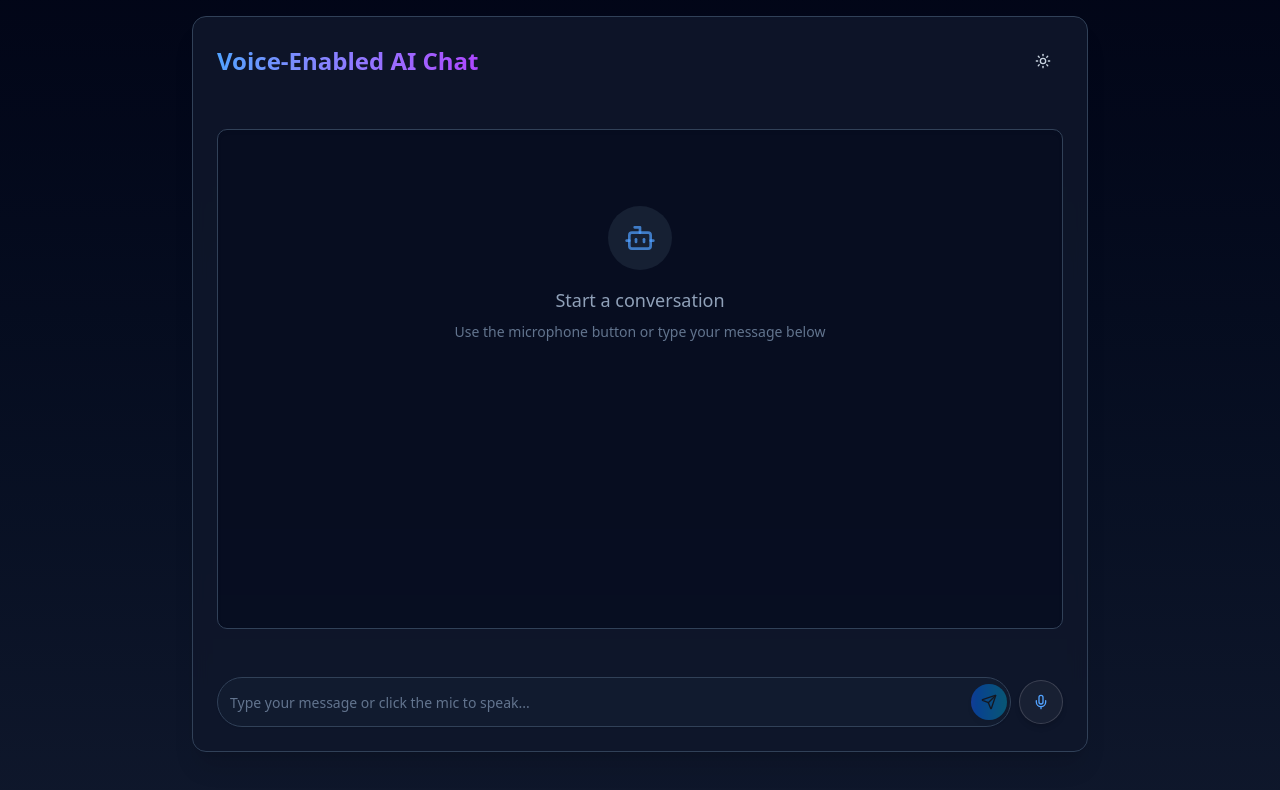
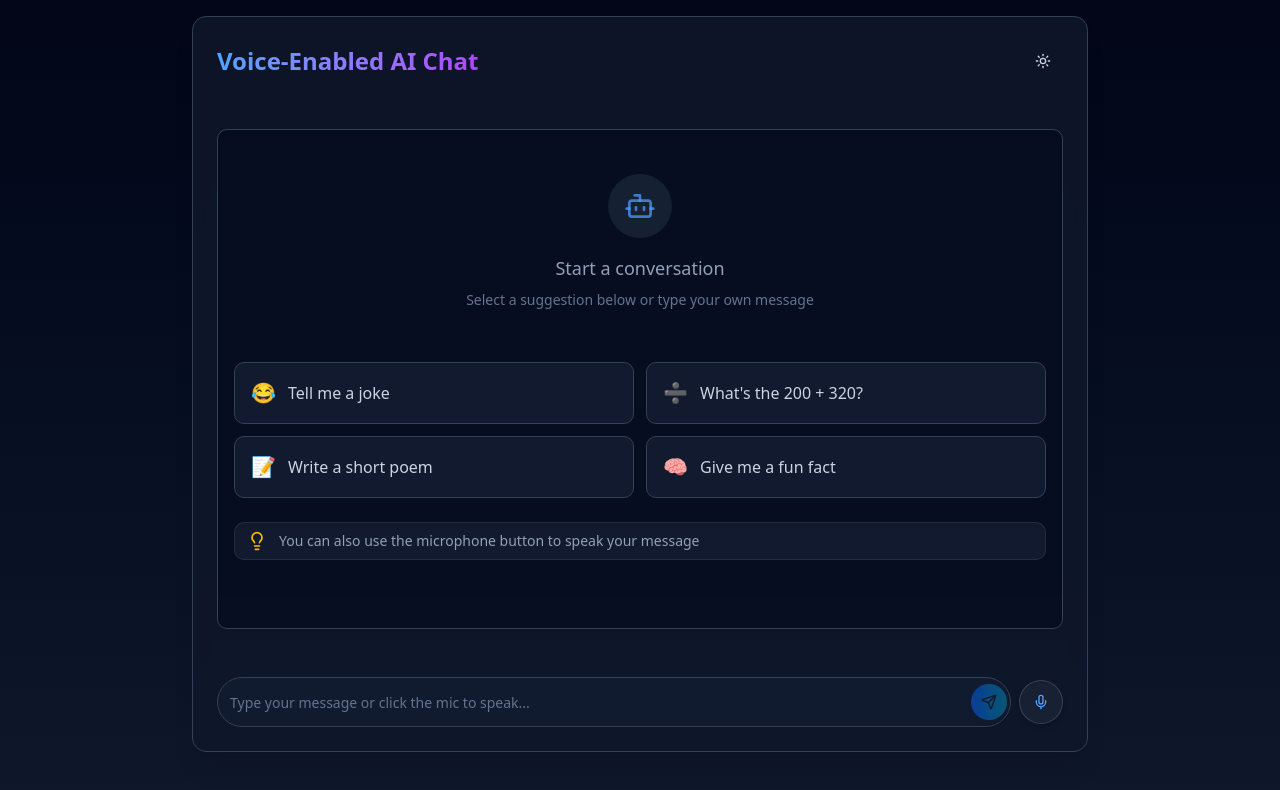
Before and after one commit to jenilmangukiya/speech-to-text-chatbot-ai, a Next.js app: page / in a window 1280 px wide. Shown: the top 790 px of the page. Built offline with nearby package versions, Linux system fonts and the light colour scheme.

Commit message:
Feat: default message

```diff
--- a/src/app/globals.css
+++ b/src/app/globals.css
@@ -1,7 +1,7 @@
 @import "tailwindcss";
 @import "tw-animate-css";
 
-@custom-variant dark (&:is(.dark *));
+@custom-variant dark (&:where(.dark, .dark *));
 
 @theme inline {
   --color-background: var(--background);
--- a/src/app/layout.tsx
+++ b/src/app/layout.tsx
@@ -30,7 +30,7 @@ export default function RootLayout({
       >
         <ThemeProvider
           attribute="class"
-          defaultTheme="light"
+          defaultTheme="dark"
           enableSystem
           disableTransitionOnChange
         >
--- a/src/app/page.tsx
+++ b/src/app/page.tsx
@@ -1,19 +1,35 @@
 "use client";
 
-import { Mic, MicOff, Send, Sun, User, Bot } from "lucide-react";
+import {
+  Mic,
+  MicOff,
+  Send,
+  Sun,
+  User,
+  Bot,
+  Lightbulb,
+  ArrowRight,
+} from "lucide-react";
 import { Button } from "@/components/ui/button";
 import { Card } from "@/components/ui/card";
 import { ScrollArea } from "@/components/ui/scroll-area";
 import { Input } from "@/components/ui/input";
 import useHome from "./useHome";
-import { useTheme } from "next-themes";
-import { useEffect, useState } from "react";
+
 import {
   Tooltip,
   TooltipContent,
   TooltipProvider,
   TooltipTrigger,
 } from "@/components/ui/tooltip";
+
+// Example prompts that users can click on
+const EXAMPLE_PROMPTS = [
+  { text: "Tell me a joke", icon: "😂" },
+  { text: "What's the 200 + 320?", icon: "➗" },
+  { text: "Write a short poem", icon: "📝" },
+  { text: "Give me a fun fact", icon: "🧠" },
+];
 
 export default function Home() {
   const {
@@ -23,25 +39,11 @@ export default function Home() {
     isLoading,
     handleSubmit,
     toggleListening,
-    onManualInputChange,
     messagesEndRef,
+    handleExamplePromptClick,
+    handleInputChange,
+    setTheme,
   } = useHome();
-
-  const { setTheme } = useTheme();
-  const [mounted, setMounted] = useState(false);
-
-  // Set dark theme as default and handle hydration
-  useEffect(() => {
-    setMounted(true);
-    setTheme("dark");
-  }, [setTheme]);
-
-  // Ensure input is always on one line by replacing newline characters
-  const handleInputChange = (e: React.ChangeEvent<HTMLInputElement>) => {
-    const value = e.target.value.replace(/\n/g, " ");
-    const event = { ...e, target: { ...e.target, value } };
-    onManualInputChange(event as any);
-  };
 
   return (
     <div className="min-h-screen bg-gradient-to-b from-slate-900 to-slate-800 dark:from-slate-950 dark:to-slate-900 p-4 transition-all duration-300">
@@ -52,7 +54,6 @@ export default function Home() {
               Voice-Enabled AI Chat
             </h1>
 
-            {mounted && (
             <TooltipProvider>
               <Tooltip>
                 <TooltipTrigger asChild>
@@ -60,9 +61,7 @@ export default function Home() {
                     variant="ghost"
                     size="icon"
                     onClick={() =>
-                        setTheme((theme) =>
-                          theme === "dark" ? "light" : "dark"
-                        )
+                      setTheme((theme) => (theme === "dark" ? "light" : "dark"))
                     }
                     className="rounded-full h-10 w-10 text-slate-300 hover:text-yellow-400 hover:bg-slate-700/50"
                   >
@@ -74,13 +73,13 @@ export default function Home() {
                 </TooltipContent>
               </Tooltip>
             </TooltipProvider>
-            )}
           </div>
 
           <ScrollArea className="h-[500px] mb-6 p-4 rounded-lg border border-slate-700 bg-slate-800/30 dark:bg-slate-950/50 shadow-inner">
             <div className="space-y-6">
               {messages.length === 0 && (
-                <div className="flex flex-col items-center justify-center h-64 text-center text-slate-500">
+                <div className="space-y-6">
+                  <div className="flex flex-col items-center justify-center h-48 text-center text-slate-500">
                     <div className="h-16 w-16 mb-4 rounded-full bg-slate-800/70 flex items-center justify-center">
                       <Bot className="h-8 w-8 text-blue-400/70" />
                     </div>
@@ -88,8 +87,33 @@ export default function Home() {
                       Start a conversation
                     </p>
                     <p className="text-sm mt-2">
-                    Use the microphone button or type your message below
+                      Select a suggestion below or type your own message
                     </p>
+                  </div>
+
+                  <div className="grid grid-cols-1 md:grid-cols-2 gap-3">
+                    {EXAMPLE_PROMPTS.map((prompt, index) => (
+                      <button
+                        key={index}
+                        onClick={() => handleExamplePromptClick(prompt.text)}
+                        className="p-4 text-left rounded-lg border border-slate-700 bg-slate-800/50 hover:bg-slate-700/70 transition-colors group flex items-center justify-between"
+                      >
+                        <div className="flex items-center">
+                          <span className="text-xl mr-3">{prompt.icon}</span>
+                          <span className="text-slate-300">{prompt.text}</span>
+                        </div>
+                        <ArrowRight className="h-4 w-4 text-slate-500 group-hover:text-blue-400 transition-colors opacity-0 group-hover:opacity-100" />
+                      </button>
+                    ))}
+                  </div>
+
+                  <div className="flex items-center gap-3 px-3 py-2 rounded-lg bg-slate-800/50 border border-slate-700/50">
+                    <Lightbulb className="h-5 w-5 text-amber-400" />
+                    <p className="text-sm text-slate-400">
+                      You can also use the microphone button to speak your
+                      message
+                    </p>
+                  </div>
                 </div>
               )}
               {messages.map((message) => (
@@ -122,8 +146,8 @@ export default function Home() {
                   >
                     <p className="whitespace-pre-wrap">{message.content}</p>
                     <span
-                      className={`absolute bottom-[12px] ${
-                        message.role === "assistant" ? "-left-2" : "-right-2"
+                      className={`absolute top-[12px] ${
+                        message.role === "assistant" ? "-left-1" : "-right-1"
                       } h-4 w-4 transform ${
                         message.role === "assistant"
                           ? "bg-slate-800 dark:bg-slate-800/80"
--- a/src/app/useHome.ts
+++ b/src/app/useHome.ts
@@ -1,3 +1,4 @@
+import { useTheme } from "next-themes";
 import React, { useEffect, useRef, useState } from "react";
 
 type Message = {
@@ -15,6 +16,28 @@ const useHome = () => {
   const messagesEndRef = useRef<HTMLDivElement>(null);
   const silenceTimerRef = useRef<NodeJS.Timeout | null>(null);
   const lastSpeechRef = useRef<number>(Date.now());
+
+  const { setTheme, theme } = useTheme();
+  console.log("theme", theme);
+  const [mounted, setMounted] = useState(false);
+
+  // Set dark theme as default and handle hydration
+  useEffect(() => {
+    setMounted(true);
+    setTheme("dark");
+  }, [setTheme]);
+
+  // Ensure input is always on one line by replacing newline characters
+  const handleInputChange = (e: React.ChangeEvent<HTMLInputElement>) => {
+    const value = e.target.value.replace(/\n/g, " ");
+    const event = { ...e, target: { ...e.target, value } };
+    onManualInputChange(event as any);
+  };
+
+  // Handle clicking on example prompt
+  const handleExamplePromptClick = (prompt: string) => {
+    setInput(prompt);
+  };
 
   const scrollToBottom = () => {
     messagesEndRef.current?.scrollIntoView({ behavior: "smooth" });
@@ -129,6 +152,7 @@ const useHome = () => {
       });
 
       const data = await response.json();
+
       const reply: Message = {
         id: crypto.randomUUID(),
         role: "assistant",
@@ -153,15 +177,16 @@ const useHome = () => {
 
   return {
     isListening,
-    transcript,
     input,
     messages,
     isLoading,
+    handleSubmit,
     toggleListening,
-    onManualInputChange,
-    handleSubmit,
-    scrollToBottom,
     messagesEndRef,
+    handleExamplePromptClick,
+    handleInputChange,
+    mounted,
+    setTheme,
   };
 };
 
```
Lines whose indentation alone changed are shown as unchanged.
